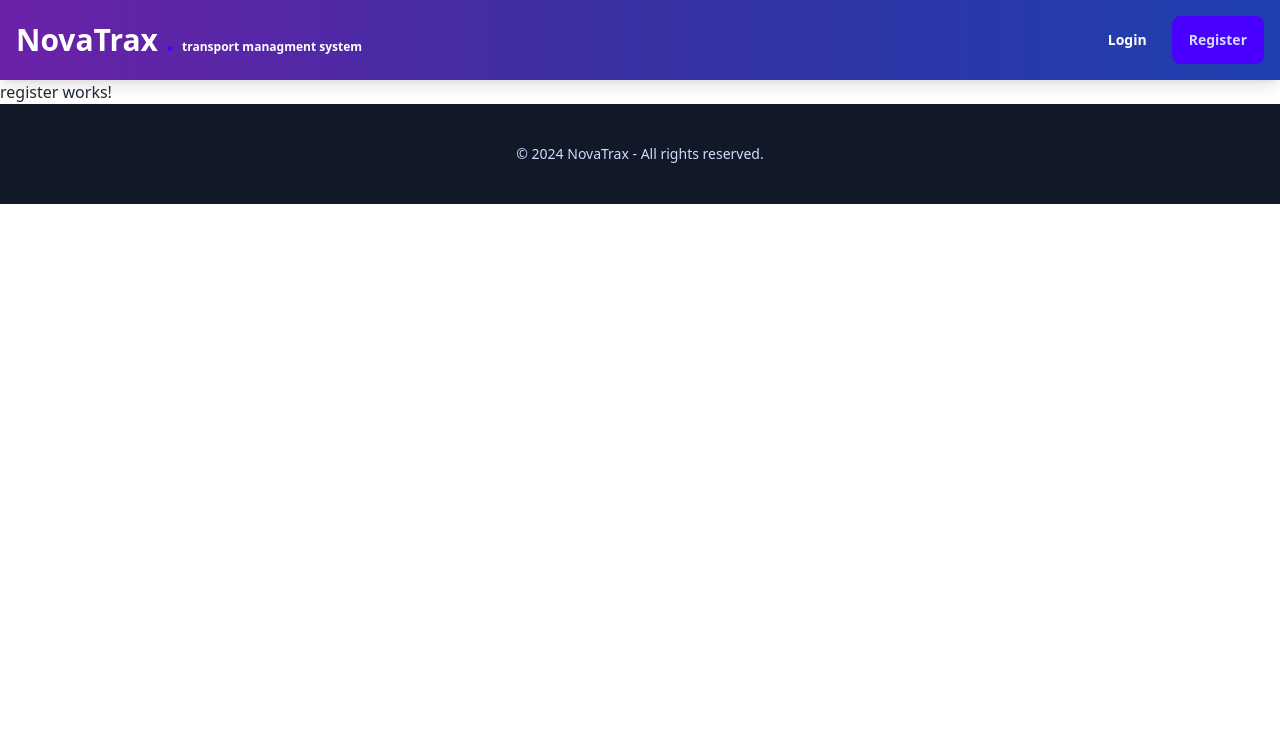
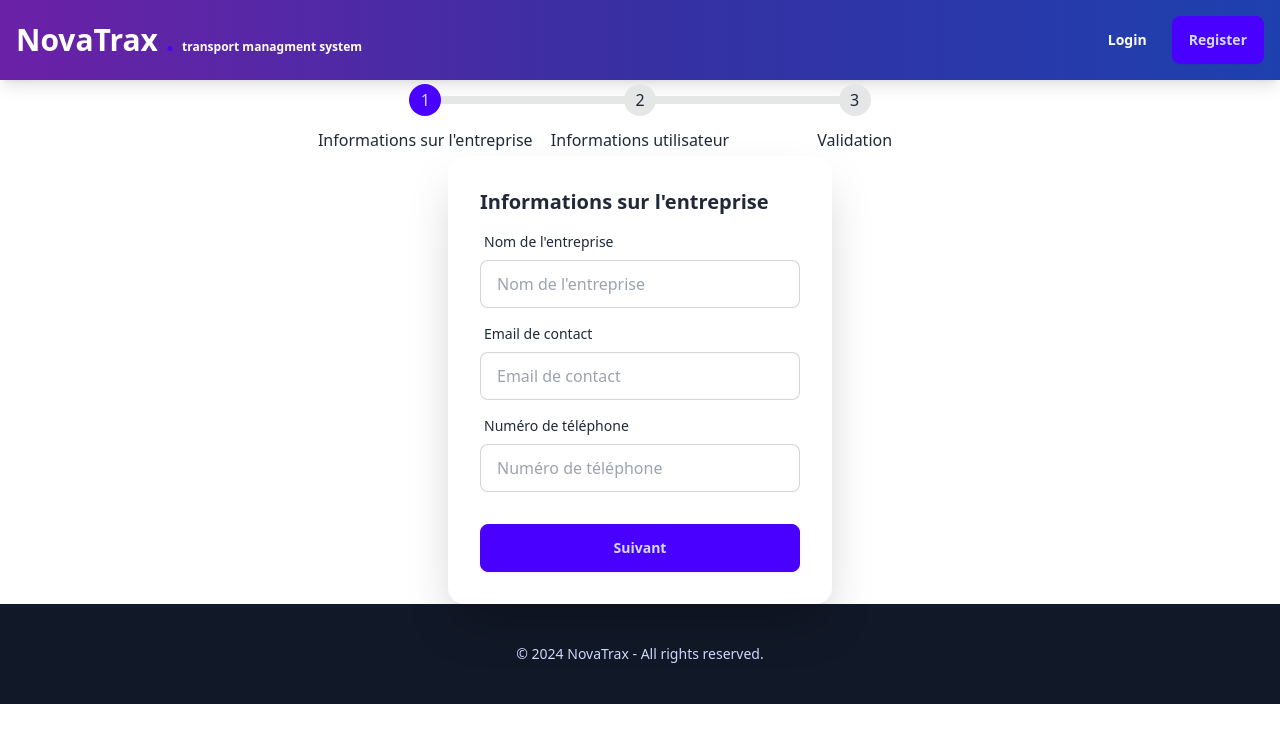
Before and after one commit to Kiliroystrik/NovaTrax, an Angular app: page /register in a window 1280 px wide. Shown: the top 742 px of the page. Built offline with nearby package versions, Linux system fonts and the light colour scheme.

Commit message:
Done Company registration

```diff
--- a/package.json
+++ b/package.json
@@ -27,12 +27,16 @@
     "@angular/cli": "^18.2.3",
     "@angular/compiler-cli": "^18.2.0",
     "@types/jasmine": "~5.1.0",
+    "autoprefixer": "^10.4.20",
+    "daisyui": "^4.12.10",
     "jasmine-core": "~5.2.0",
     "karma": "~6.4.0",
     "karma-chrome-launcher": "~3.2.0",
     "karma-coverage": "~2.2.0",
     "karma-jasmine": "~5.1.0",
     "karma-jasmine-html-reporter": "~2.1.0",
+    "postcss": "^8.4.47",
+    "tailwindcss": "^3.4.12",
     "typescript": "~5.5.2"
   }
 }
--- a/src/app/features/auth/components/register/register.component.html
+++ b/src/app/features/auth/components/register/register.component.html
@@ -1 +1,105 @@
-<p>register works!</p>
+<div class="flex flex-col items-center justify-center w-full gap-1">
+    <!-- Progress bar des étapes -->
+    <ul class="steps steps-vertical lg:steps-horizontal">
+        <li class="step hover:step-secondary hover:cursor-pointer" [ngClass]="{ 'step-primary': step >= 1 }"
+            (click)="goToStep(1)">
+            Informations sur
+            l'entreprise
+        </li>
+        <li class="step hover:step-secondary hover:cursor-pointer" [ngClass]="{ 'step-primary': step >= 2 }"
+            (click)="goToStep(2)">Informations utilisateur</li>
+        <li class="step hover:step-secondary hover:cursor-pointer" [ngClass]="{ 'step-primary': step >= 3 }"
+            (click)="goToStep(3)">Validation</li>
+    </ul>
+
+    <!-- Formulaire multi-étapes -->
+    <form class="card bg-base-100 w-full max-w-sm shrink-0 shadow-2xl" [formGroup]="registerForm"
+        (ngSubmit)="onSubmit()">
+        @if (step === 1) {
+        <div class="card-body">
+            <h2 class="card-title">Informations sur l'entreprise</h2>
+            <div class="form-control">
+                <label class="label" for="companyName">
+                    <span class="label-text">Nom de l'entreprise</span>
+                </label>
+                <input id="companyName" type="text" formControlName="companyName" placeholder="Nom de l'entreprise"
+                    class="input input-bordered" />
+            </div>
+            <div class="form-control">
+                <label class="label" for="contactEmail">
+                    <span class="label-text">Email de contact</span>
+                </label>
+                <input id="contactEmail" type="email" formControlName="contactEmail" placeholder="Email de contact"
+                    class="input input-bordered" />
+            </div>
+            <div class="form-control">
+                <label class="label" for="contactPhone">
+                    <span class="label-text">Numéro de téléphone</span>
+                </label>
+                <input id="contactPhone" type="text" formControlName="contactPhone" placeholder="Numéro de téléphone"
+                    class="input input-bordered" />
+            </div>
+            <div class="form-control mt-6">
+                <button class="btn btn-primary" type="button" (click)="nextStep()">Suivant</button>
+            </div>
+        </div>
+        }
+
+        @if(step === 2){
+        <div class="card-body">
+            <h2 class="card-title">Informations utilisateur</h2>
+            <div class="form-control">
+                <label class="label" for="userFirstName">
+                    <span class="label-text">Prénom</span>
+                </label>
+                <input id="userFirstName" type="text" formControlName="userFirstName" placeholder="Prénom"
+                    class="input input-bordered" />
+            </div>
+            <div class="form-control">
+                <label class="label" for="userLastName">
+                    <span class="label-text">Nom</span>
+                </label>
+                <input id="userLastName" type="text" formControlName="userLastName" placeholder="Nom"
+                    class="input input-bordered" />
+            </div>
+            <div class="form-control">
+                <label class="label" for="userEmail">
+                    <span class="label-text">Email</span>
+                </label>
+                <input id="userEmail" type="email" formControlName="userEmail" placeholder="Email"
+                    class="input input-bordered" />
+            </div>
+            <div class="form-control">
+                <label class="label" for="userPassword">
+                    <span class="label-text">Mot de passe</span>
+                </label>
+                <input id="userPassword" type="password" formControlName="userPassword" placeholder="Mot de passe"
+                    class="input input-bordered" />
+            </div>
+            <div class="form-control mt-6 gap-2">
+                <button class="btn btn-neutral" type="button" (click)="previousStep()">Précédent</button>
+                <button class="btn btn-primary" type="button" (click)="nextStep()">Suivant</button>
+            </div>
+        </div>
+        }
+
+        @if(step === 3){
+        <div class="card-body">
+            <h2 class="card-title">Validation</h2>
+            <p>Veuillez vérifier vos informations avant de soumettre :</p>
+            <ul>
+                <li><strong>Entreprise :</strong> {{ registerForm.value.companyName }}</li>
+                <li><strong>Email de contact :</strong> {{ registerForm.value.contactEmail }}</li>
+                <li><strong>Téléphone de contact :</strong> {{ registerForm.value.contactPhone }}</li>
+                <li><strong>Prénom :</strong> {{ registerForm.value.userFirstName }}</li>
+                <li><strong>Nom :</strong> {{ registerForm.value.userLastName }}</li>
+                <li><strong>Email utilisateur :</strong> {{ registerForm.value.userEmail }}</li>
+            </ul>
+            <div class="form-control mt-6 gap-2">
+                <button class="btn btn-neutral" type="button" (click)="previousStep()">Précédent</button>
+                <button class="btn btn-primary" type="submit">Confirmer l'enregistrement</button>
+            </div>
+        </div>
+        }
+    </form>
+</div>
--- a/src/app/features/auth/components/register/register.component.ts
+++ b/src/app/features/auth/components/register/register.component.ts
@@ -1,12 +1,73 @@
+import { LoginCredentials } from './../../interfaces/LoginCredentials';
+import { RegisterService } from './../../services/register.service';
 import { Component } from '@angular/core';
+import { FormBuilder, FormControl, FormGroup, ReactiveFormsModule, Validators } from '@angular/forms';
+import { Router } from '@angular/router';
+import { NgClass } from '@angular/common';
+import { AuthService } from '../../services/auth.service';
+import { Registration } from '../../interfaces/Registration';
 
 @Component({
   selector: 'app-register',
   standalone: true,
-  imports: [],
+  imports: [ReactiveFormsModule, NgClass],
   templateUrl: './register.component.html',
   styleUrl: './register.component.scss'
 })
 export class RegisterComponent {
+  registerForm: FormGroup;
+  step: number = 1;
 
+  constructor(private fb: FormBuilder, private registerService: RegisterService, private router: Router, private authService: AuthService) {
+    this.registerForm = this.fb.group({
+      companyName: ['', [Validators.required, Validators.maxLength(100)]],
+      contactEmail: ['', [Validators.required, Validators.email, Validators.maxLength(180)]],
+      contactPhone: ['', [Validators.required, Validators.maxLength(50)]],
+      userFirstName: ['', [Validators.required, Validators.maxLength(50)]],
+      userLastName: ['', [Validators.required, Validators.maxLength(50)]],
+      userEmail: ['', [Validators.required, Validators.email, Validators.maxLength(180)]],
+      userPassword: ['', [Validators.required, Validators.minLength(8), Validators.maxLength(255)]]
+    });
+  }
+
+  nextStep() {
+    if (this.step < 3) {
+      this.step++;
+    }
+  }
+
+  previousStep() {
+    if (this.step > 1) {
+      this.step--;
+    }
+  }
+
+  goToStep(step: number) {
+    this.step = step;
+  }
+
+  onSubmit() {
+    if (this.registerForm.valid) {
+      // Soumission du formulaire avec le service d'authentification
+      this.registerService.register(this.registerForm.value as Registration).subscribe({
+        next: () => {
+          const loginInfo: LoginCredentials = {
+            username: this.registerForm.value.userEmail,
+            password: this.registerForm.value.userPassword
+          };
+          this.authService.login(loginInfo).subscribe({
+            next: () => {
+              this.router.navigate(['/dashboard']);
+            },
+            error: (err) => {
+              console.error(err);
+            }
+          })
+        },
+        error: (err) => {
+          console.error(err);
+        }
+      });
+    }
+  }
 }
--- a/src/app/features/auth/interfaces/LoginCredentials.ts
+++ b/src/app/features/auth/interfaces/LoginCredentials.ts
@@ -1,4 +1,4 @@
 export interface LoginCredentials {
-    email: string;
+    username: string;
     password: string;
 }
--- /dev/null
+++ b/src/app/features/auth/interfaces/Registration.ts
@@ -0,0 +1,9 @@
+export interface Registration {
+    companyName: string | null;
+    contactEmail: string | null;
+    contactPhone: string | null;
+    userPassword: string | null;
+    userFirstName: string | null;
+    userLastName: string | null;
+    userEmail: string | null;
+}
--- /dev/null
+++ b/src/app/features/auth/services/register.service.ts
@@ -0,0 +1,22 @@
+import { Registration } from './../interfaces/Registration';
+import { Injectable } from '@angular/core';
+import { environment } from '../../../../environments/environment';
+import { HttpClient } from '@angular/common/http';
+import { LoadingService } from '../../../shared/services/loading/loading.service';
+import { finalize, Observable } from 'rxjs';
+
+@Injectable({
+  providedIn: 'root'
+})
+export class RegisterService {
+  private apiUrl = environment.apiUrl;
+
+  constructor(private http: HttpClient, private loadingService: LoadingService) { }
+
+  register(registration: Registration): Observable<any> {
+    this.loadingService.show(); // Activer le loader
+    return this.http.post(`${this.apiUrl}/api/register_company`, registration).pipe(
+      finalize(() => this.loadingService.hide()) // Désactiver le loader à la fin de l'opération
+    );
+  }
+}
--- a/src/index.html
+++ b/src/index.html
@@ -7,8 +7,8 @@
   <base href="/">
   <meta name="viewport" content="width=device-width, initial-scale=1">
   <link rel="icon" type="image/x-icon" href="favicon.ico">
-  <link href="https://cdn.jsdelivr.net/npm/daisyui@4.12.10/dist/full.min.css" rel="stylesheet" type="text/css" />
-  <script src="https://cdn.tailwindcss.com"></script>
+  <!-- <link href="https://cdn.jsdelivr.net/npm/daisyui@4.12.10/dist/full.min.css" rel="stylesheet" type="text/css" />
+  <script src="https://cdn.tailwindcss.com"></script> -->
 </head>
 
 <body>
--- a/src/styles.scss
+++ b/src/styles.scss
@@ -1 +1,4 @@
 /* You can add global styles to this file, and also import other style files */
+@tailwind base;
+@tailwind components;
+@tailwind utilities;
--- /dev/null
+++ b/tailwind.config.js
@@ -0,0 +1,13 @@
+/** @type {import('tailwindcss').Config} */
+module.exports = {
+  content: ["./src/**/*.{html,ts}"],
+  theme: {
+    extend: {},
+  },
+  daisyui: {
+    themes: ["light", "synthwave"],
+  },
+  plugins: [
+    require('daisyui'),
+  ],
+}
```
Also changed, not shown: 2 other files (tests, documents, lock files or other folders).
